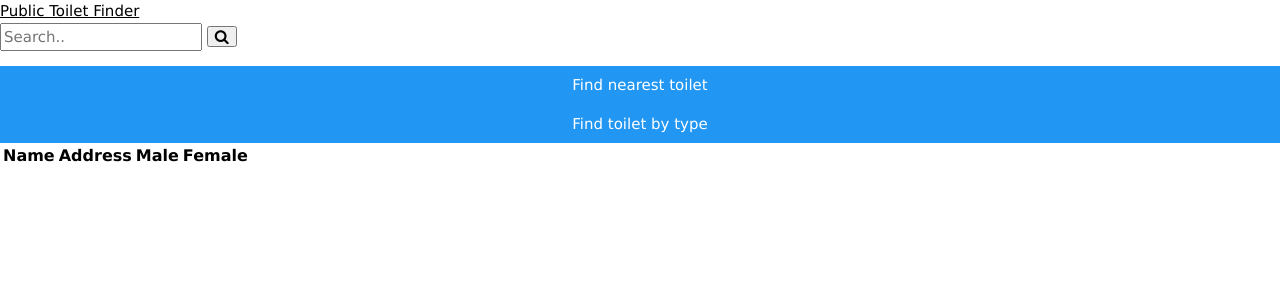
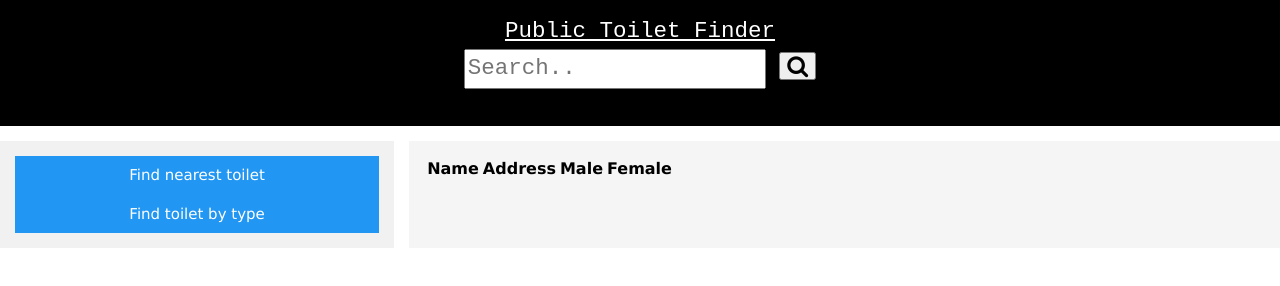
Before and after one commit to Kendog09/Kendog09.github.io, a plain HTML site: page PottyPal/5.search.html in a window 1280 px wide. Drawn offline with nearby package versions, Linux system fonts and the light colour scheme; no server answers.

Commit message:
Update 5.search.html

```diff
--- a/PottyPal/5.search.html
+++ b/PottyPal/5.search.html
@@ -3,7 +3,7 @@
 <head>
     <title>PottyPal</title>
     <!-- font links -->
-    <link rel="stylesheet" href="style.css">
+    <link rel="stylesheet" href="7.style.css">
     <link rel="preconnect" href="https://fonts.googleapis.com">
     <link rel="preconnect" href="https://fonts.gstatic.com" crossorigin>
     <link href="https://fonts.googleapis.com/css2?family=Roboto:wght@700&display=swap" rel="stylesheet">
@@ -11,7 +11,7 @@
     <link rel="stylesheet" href="https://cdnjs.cloudflare.com/ajax/libs/font-awesome/4.7.0/css/font-awesome.min.css">
     <!--w3 images-->
     <link rel="stylesheet" href="https://www.w3schools.com/w3css/4/w3.css">
-    <script src="script.js"> </script>
+    <script src="8.script.js"> </script>
     <script>
 
 
@@ -50,14 +50,14 @@
     <div class="grid-container">
         <header>
           <span class="heading"><a href="https://opendata.bristol.gov.uk/datasets/cca0ac9268bd4376a16fd391c2a274ca_21/explore">Public Toilet Finder</a></span>
-          <form class="search" action="index.html">
+          <form class="search" action="4.index.html">
             <input name="searchterm" placeholder="Search.." type="text" />
             <button type="submit"><i class="fa fa-search"></i></button>
           </form>
     </header>
     <nav>
-        <button onclick="getLocation('map.html.html')" class="w3-button w3-blue w3-block w3-border-white"> Find nearest toilet</button>
-       <button onclick="location.href='type.html'" class="w3-button w3-blue w3-block w3-border-white"> Find toilet by type</button>
+        <button onclick="getLocation('2.map.html.html')" class="w3-button w3-blue w3-block w3-border-white"> Find nearest toilet</button>
+       <button onclick="location.href='6.type.html'" class="w3-button w3-blue w3-block w3-border-white"> Find toilet by type</button>
     </nav>
     <main>
         <!--iframe id="table" src="https://arcg.is/1GbWn1" ></iframe!-->
```
